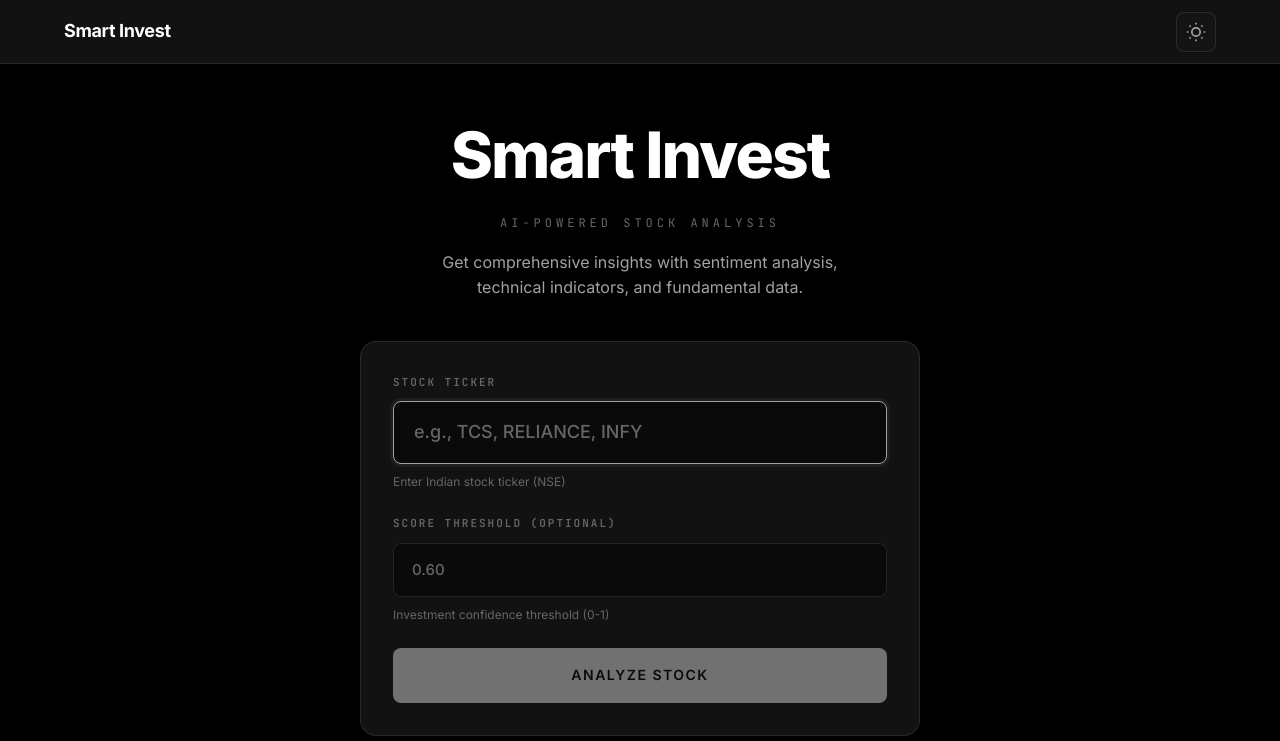
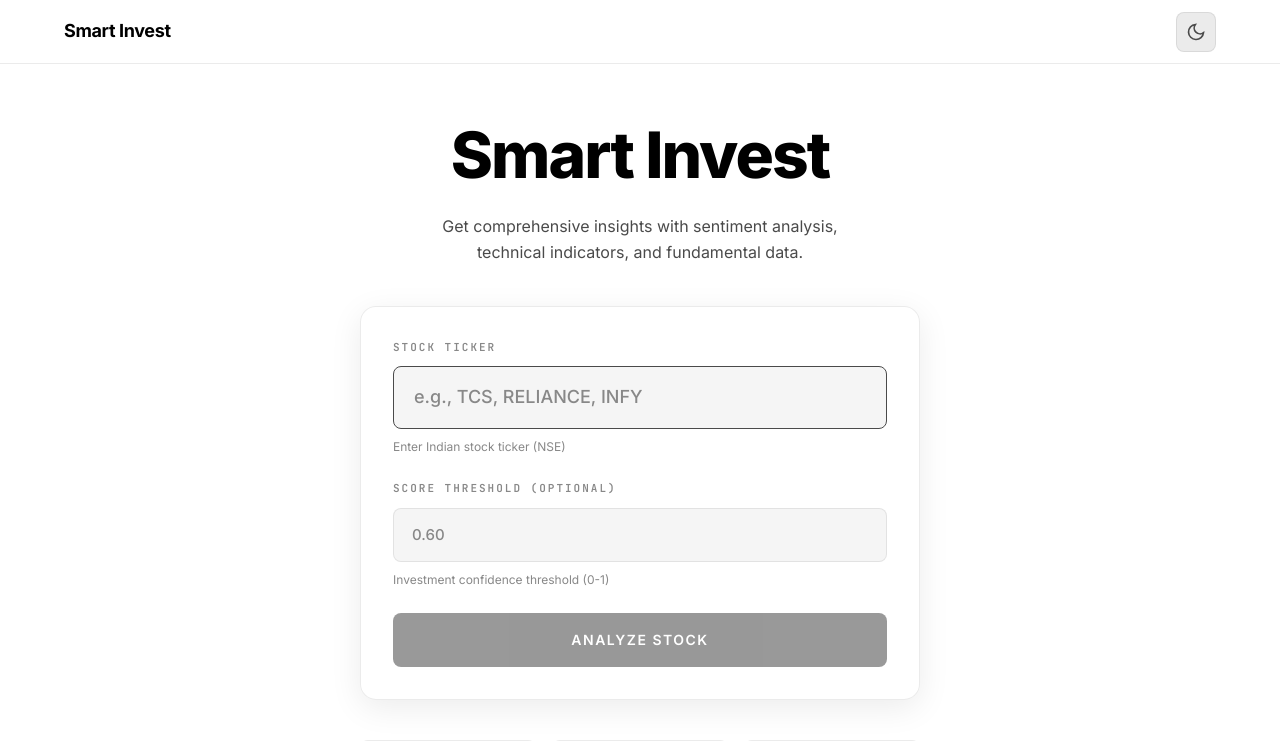
Before and after one commit to Rishit-Ranjan/Smart_Invest, a React (Vite) app: page / in a window 1280 px wide. Shown: the top 741 px of the page. Built offline with nearby package versions, Linux system fonts and the light colour scheme.

Commit message:
fix: Set light mode as default theme

```diff
--- a/src/App.jsx
+++ b/src/App.jsx
@@ -277,7 +277,6 @@ function HomePage({ onAnalyze, loading }) {
       <div className="home-content">
         <div className="hero">
           <h1 className="hero-title">Smart Invest</h1>
-          <p className="hero-subtitle">AI-Powered Stock Analysis</p>
           <p className="hero-description">
             Get comprehensive insights with sentiment analysis, technical indicators, and fundamental data.
           </p>
@@ -483,10 +482,10 @@ export default function SmartInvestDashboard() {
   const [currentTicker, setCurrentTicker] = useState('');
   const [currentThreshold, setCurrentThreshold] = useState(0.60);
 
-  // Theme state
+  // Theme state - default to light mode
   const [isDarkMode, setIsDarkMode] = useState(() => {
     const saved = localStorage.getItem('theme');
-    return saved ? saved === 'dark' : true;
+    return saved ? saved === 'dark' : false; // Default: light mode
   });
 
   useEffect(() => {
```
